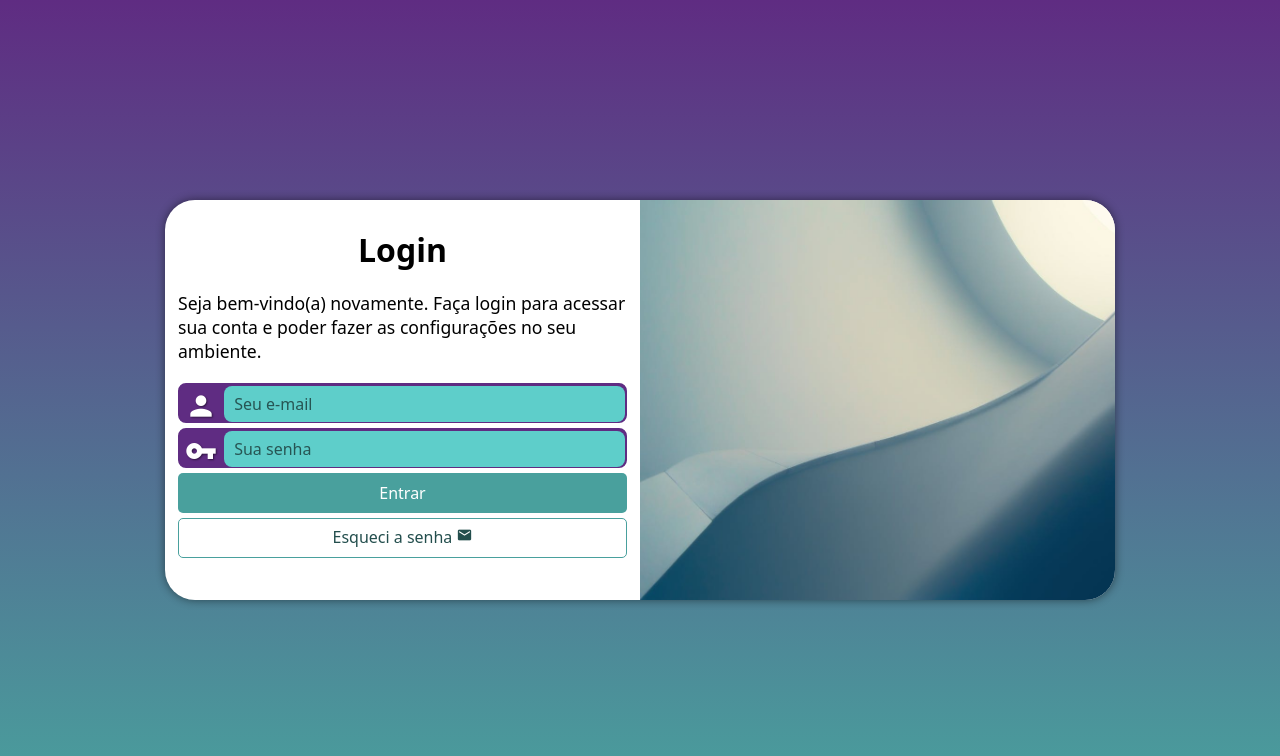
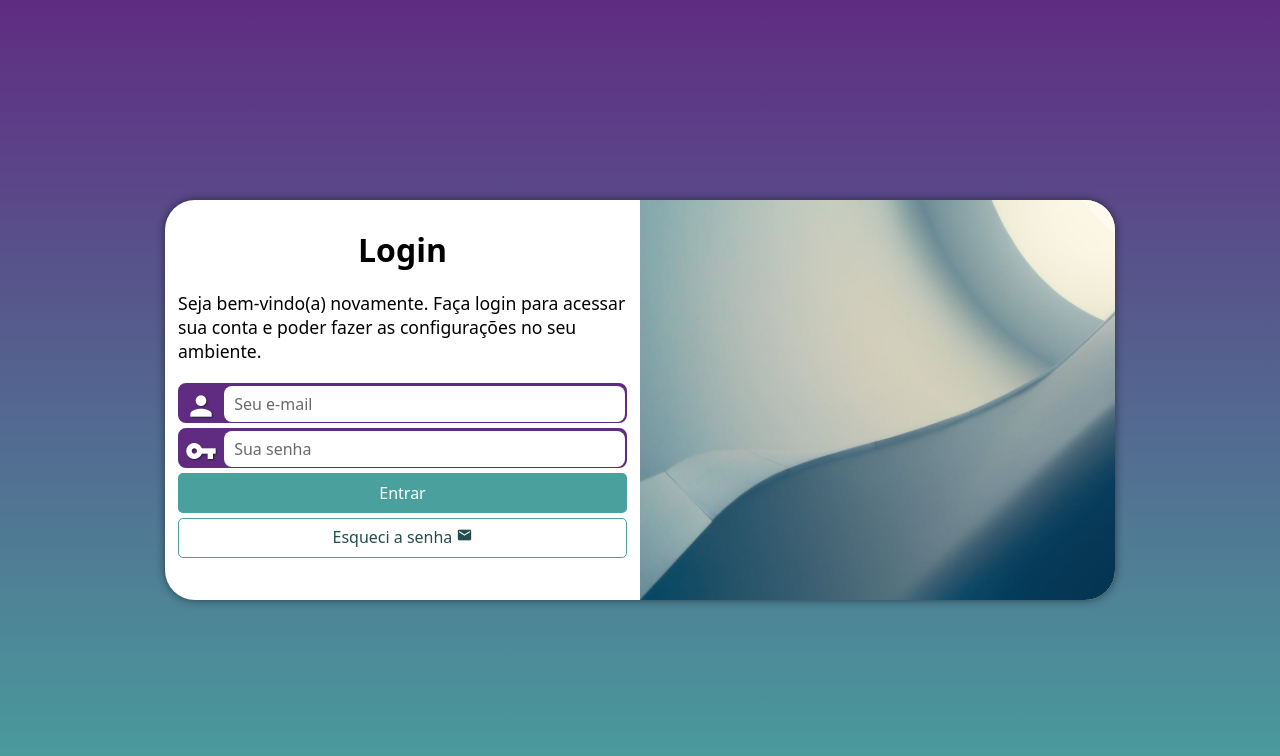
Before and after one commit to PedroHDenny/projeto-login, a plain HTML site: page index.html in a window 1280 px wide. Drawn offline with nearby package versions, Linux system fonts and the light colour scheme.

Commit message:
Update style.css

```diff
--- a/estilos/style.css
+++ b/estilos/style.css
@@ -84,7 +84,7 @@ div.campo>span{
 }
 
 div.campo>input{
-    background-color: #5ececa;
+    background-color: white;
     font-size: 1em;
     height: 100%;
     border: none;
```
